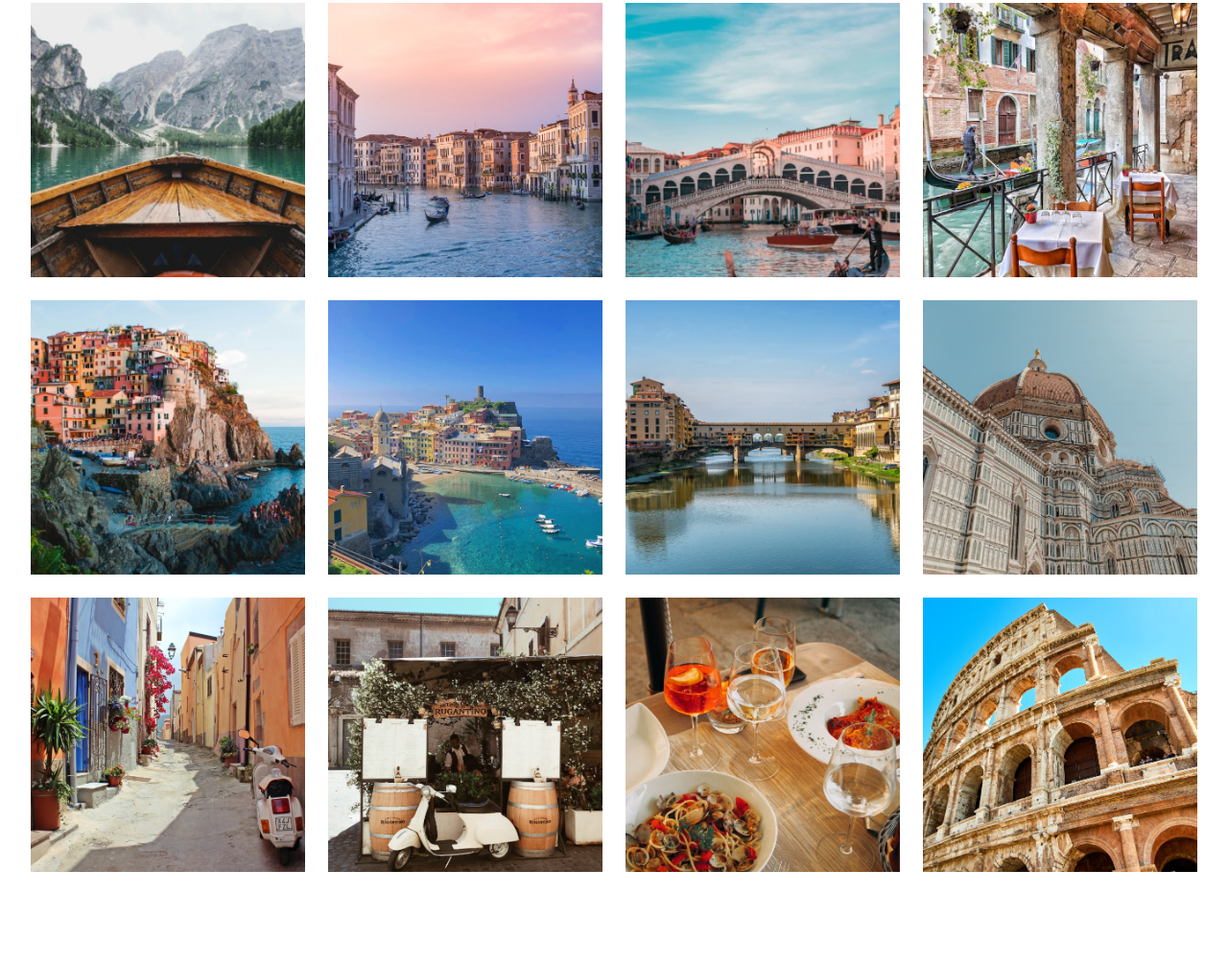
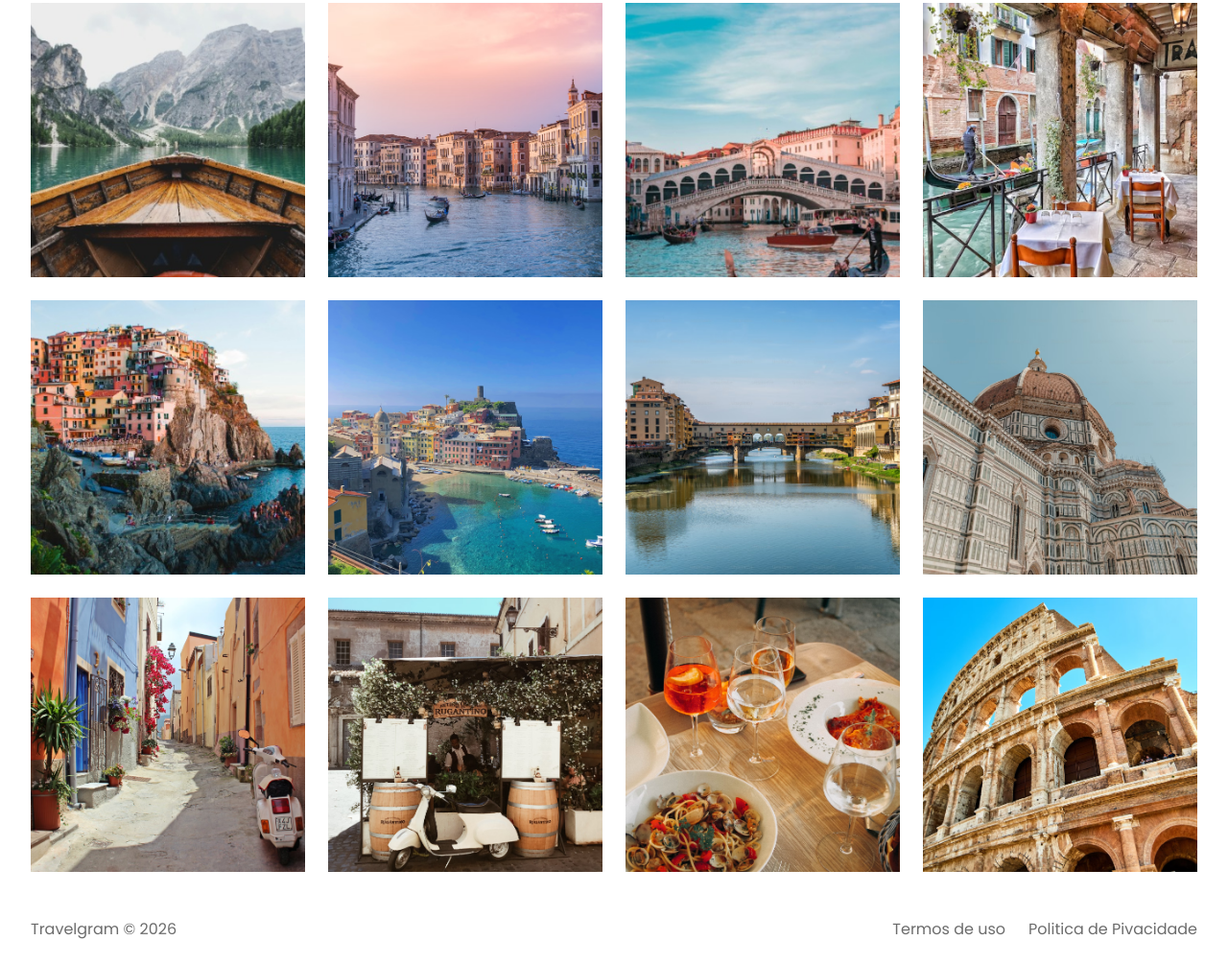
Before and after one commit to luiza-l0maz/New, a plain HTML site: page index.html in a window 1280 px wide. Shown: the part 364-1369 px from the top of the page at 96% size. Before the commit the page ends 1297 px from the top, so only its background shows below. Drawn offline with Linux system fonts and the light colour scheme.

Commit message:
done footer

```diff
--- a/index.html
+++ b/index.html
@@ -96,5 +96,16 @@
         <img src="assets/Image 12.png" alt="12">
 
     </main>
+    <footer class="container">
+        <span>
+            Travelgram &copy; 2026
+        </span>
+        <span>
+            Termos de uso
+        </span>
+        <span>
+            Politica de Pivacidade
+        </span>
+    </footer>
 </body>
 </html>
--- /dev/null
+++ b/styles/footer.css
@@ -0,0 +1,11 @@
+footer{
+    display:flex;
+    padding-block:24px;
+    gap: 24px;
+
+
+}
+
+footer span:nth-child(1){
+    margin-right: auto;
+}
--- a/styles/index.css
+++ b/styles/index.css
@@ -2,3 +2,4 @@
 @import url(nav.css);
 @import url(header.css);
 @import url(main.css);
+@import url(footer.css);
```
